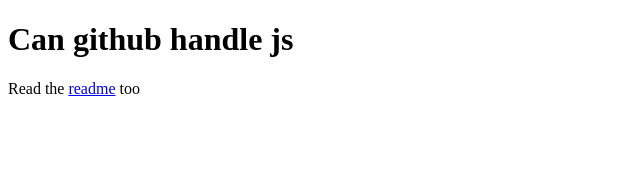
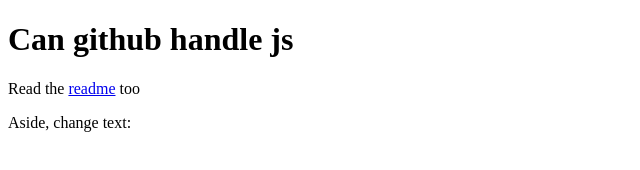
Before and after one commit to wilke/testing-infrastructure, a plain HTML site: page docs/index.html in a window 1280 px wide. Shown: the whole page, without its empty margins (0-640 px from the left). Drawn offline with Linux system fonts and the light colour scheme.

Commit message:
Update index.html

```diff
--- a/docs/index.html
+++ b/docs/index.html
@@ -15,6 +15,7 @@
   <p>Read the <a href="README.md">readme</a> too</p>
 
   <aside>
+    <p>Aside, change text:</p>
     <p id="demo"></p>
    <aside>
 </body>
```
